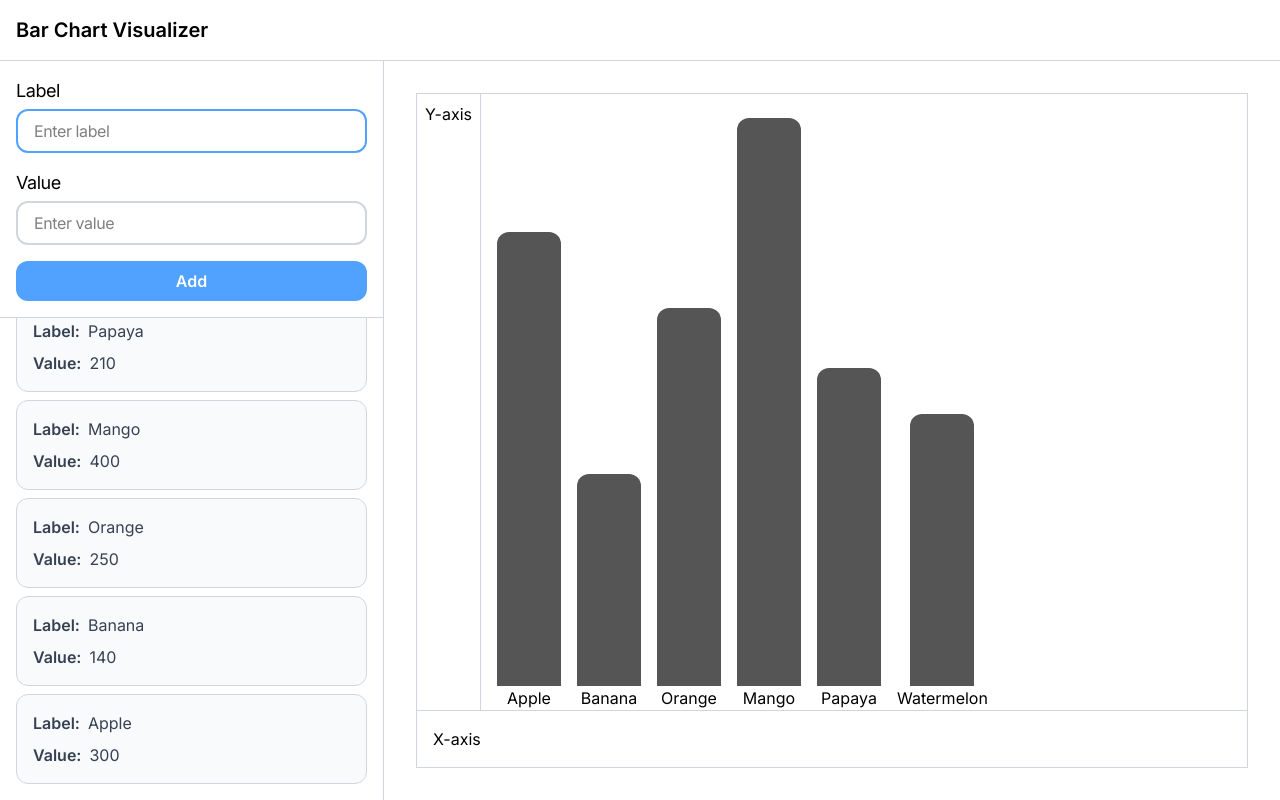
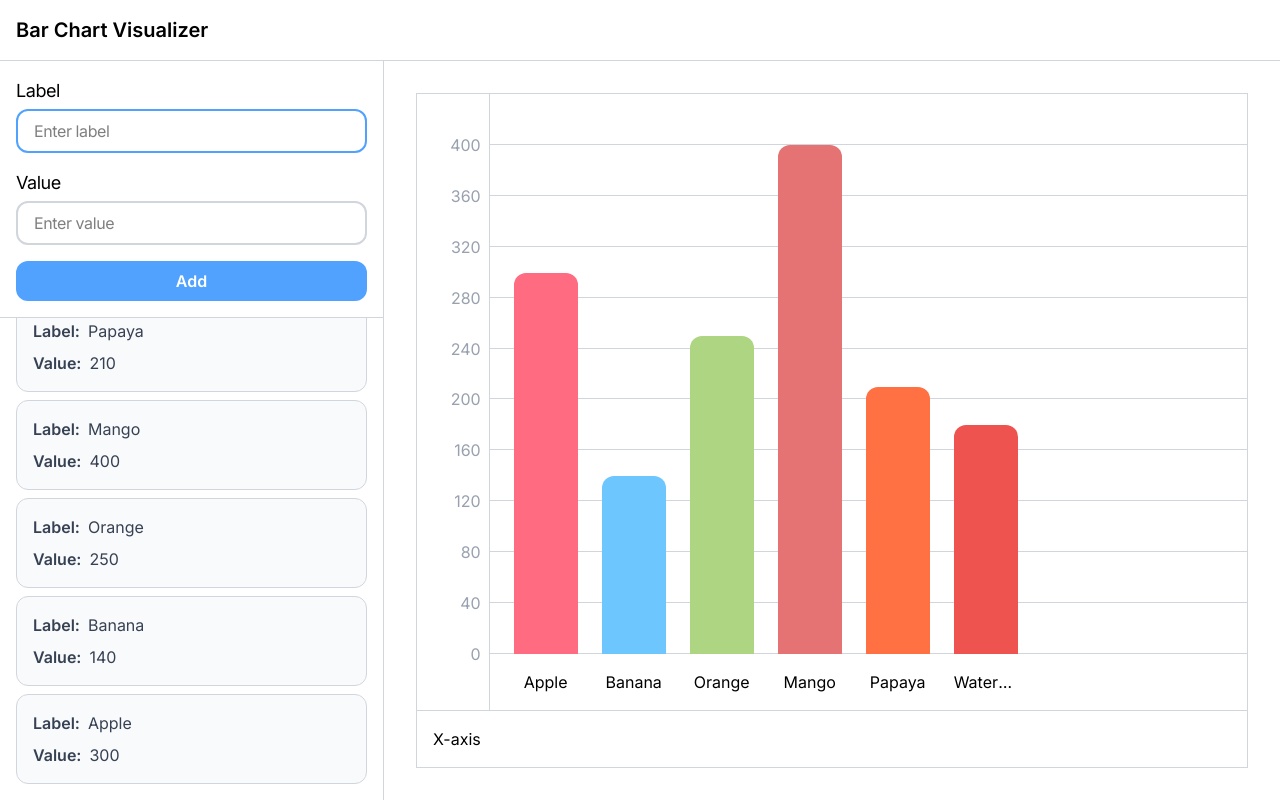
Before and after one commit to Vatsal-Bharkhada-Simform/Bar-chart-visualizer, a React (Vite) app: page / in a window 1280 px wide. Built offline with nearby package versions, Linux system fonts and the light colour scheme.

Commit message:
Feat: Add y-axis labels. Improve chart UI

```diff
--- a/src/layout/Chart.tsx
+++ b/src/layout/Chart.tsx
@@ -1,61 +1,86 @@
 import { useContext, useLayoutEffect, useState } from "react";
 import { ChartContext } from "../context/ChartContext";
+import { barColors } from "../utils/barColors";
+import Candle from "../components/Candle";
 
 type CandleData = {
 	height: number;
-	id: number;
+	id: string;
 	label: string;
 	value: number;
+	color: string;
 };
 
 export default function Chart() {
-	const [candleData, setCandleData] = useState<CandleData[]>([]);
+	const [candleData, setCandleData] = useState<Array<CandleData>>([]);
 
 	const { data } = useContext(ChartContext);
+
+	const maxValue = data.reduce((acc, item) => {
+		if (item.value > acc) acc = item.value;
+		return acc;
+	}, 0);
 
 	useLayoutEffect(() => {
 		function populateCandleHeight() {
 			const chartArea = document.getElementById("chart-box");
 			if (chartArea && chartArea instanceof HTMLDivElement) {
 				const totalHeight =
-					chartArea.getBoundingClientRect().height - 10;
-				const maxVlaue = data.reduce((acc, item) => {
-					if (item.value > acc) acc = item.value;
-					return acc;
-				}, 0);
+					(chartArea.getBoundingClientRect().height - 56) * (1-(1/11));
+
+				console.log(totalHeight);
+
 				const candles = data.map((item) => {
 					return {
 						...item,
 						height: Math.floor(
-							(item.value / maxVlaue) * totalHeight
+							(item.value / maxValue) * totalHeight
 						),
+						color: String(barColors[item.label[0]]),
 					};
 				});
 				setCandleData(candles);
 			}
 		}
 		populateCandleHeight();
-	}, [data]);
+	}, [data, maxValue]);
 
 	return (
 		<>
 			<section className="flex-1 overflow-hidden p-8 flex flex-col">
 				<div className="flex-1 flex overflow-hidden border border-gray-300">
-					<div className="h-full p-2 border-r border-r-gray-300">
-						Y-axis
+					<div className="h-full w-20 border-r border-r-gray-300 pb-14 flex flex-col-reverse">
+						{Array.from({ length: 11 }).map((_, index) => {
+							return (
+								<div className="flex-1 relative">
+									<span className="text-gray-400 absolute bottom-0 right-0 px-2 translate-y-1/2">
+										{((maxValue / 10) * (index))}
+									</span>
+								</div>
+							);
+						})}
 					</div>
 					<div
 						id="chart-box"
-						className="h-full flex-1 flex gap-4 overflow-x-auto px-4 pt-6"
+						className="relative h-full w-full flex gap-6 overflow-x-auto pb-14 px-6"
 					>
 						{candleData.map((dataItem) => {
 							return (
 								<Candle
 									height={dataItem.height}
 									label={dataItem.label}
+									color={dataItem.color}
+									key={dataItem.id}
 								/>
 							);
 						})}
+						<div className="absolute inset-0 mb-14 -z-10 flex flex-col">
+							{Array.from({ length: 11 }).map(() => {
+								return (
+									<div className="flex-1 border-b border-b-gray-300"></div>
+								);
+							})}
+						</div>
 					</div>
 				</div>
 				<div className="w-full p-4 border border-gray-300 border-t-0">
@@ -65,28 +90,3 @@ export default function Chart() {
 		</>
 	);
 }
-
-function Candle({
-	label,
-	height,
-	color = "#555",
-}: {
-	label: string;
-	height: number;
-	color?: string;
-}) {
-	return (
-		<>
-			<div className="flex flex-col items-center justify-end">
-				<div
-					className={`w-16 rounded-t-xl`}
-					style={{
-						height: height + "px",
-						backgroundColor: color,
-					}}
-				></div>
-				<span>{label}</span>
-			</div>
-		</>
-	);
-}
--- a/src/types/ChartTypes.ts
+++ b/src/types/ChartTypes.ts
@@ -1,5 +1,5 @@
 type DataItem = {
-	id: number;
+	id: string;
 	label: string;
 	value: number;
 };
```
